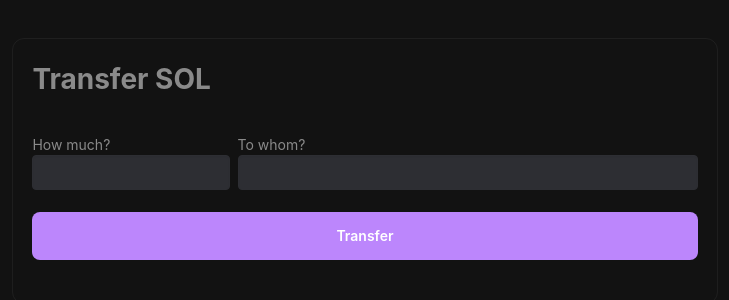
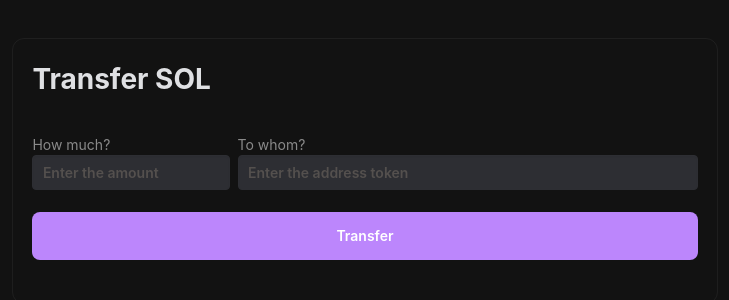
Before and after one commit to ionleu/solana-transfer-web, a React (Create React App) app: page / in a window 1280 px wide. Shown: the top 300 px of the page, without its empty margins (275-1004 px from the left). Built offline with nearby package versions, Linux system fonts and the light colour scheme.

Commit message:
feat(transfer): splited the transfer template into the components

```diff
--- a/src/App.tsx
+++ b/src/App.tsx
@@ -1,4 +1,5 @@
 import React from "react";
+import { Button, TextInput } from "./components/ui";
 
 function App() {
   return (
@@ -8,21 +9,24 @@
           <h1>Transfer SOL</h1>
           <div className="content my-5">
             <div className="form">
-              <div className="control sm mr-2">
-                <label>How much?</label>
-                <input className="input" type="text" />
-              </div>
+              <TextInput
+                label="How much?"
+                type="number"
+                placeholder="Enter the amount"
+                classes={["sm", "mr-2"]}
+                onChange={() => {}}
+              />
 
-              <div className="control md">
-                <label>To whom?</label>
-                <input className="input" type="text" />
-              </div>
+              <TextInput
+                label="To whom?"
+                placeholder="Enter the address token"
+                classes={["md"]}
+                onChange={() => {}}
+              />
             </div>
 
             <div className="transfer mt-3">
-              <button className="button is-primary button-action">
-                Transfer
-              </button>
+              <Button title="Transfer" onClick={() => {}} />
             </div>
           </div>
         </div>
--- a/src/assets/css/index.css
+++ b/src/assets/css/index.css
@@ -11,8 +11,12 @@
   -moz-osx-font-smoothing: grayscale;
 }
 
-label, h1, p {
+label, p {
   color: #8a8a8a;
+}
+
+h1, h2, p, .input, .button {
+  color: #dfe0e3;
 }
 
 h1 {
@@ -58,7 +62,6 @@
 .input {
   background-color: #2d2e33;
   border-color: #2d2e33;
-  color: white;
 }
 
 .button {
--- /dev/null
+++ b/src/components/ui/button.ui.tsx
@@ -0,0 +1,20 @@
+import { IButton } from "../../models";
+
+export const Button = ({
+  title,
+  isPrimary = true,
+  style,
+  onClick,
+}: IButton) => {
+  return (
+    <button
+      className={`button button-action ${
+        isPrimary ? "is-primary" : "is-outline"
+      }`}
+      style={style}
+      onClick={onClick}
+    >
+      {title}
+    </button>
+  );
+};
--- /dev/null
+++ b/src/components/ui/index.ts
@@ -0,0 +1,2 @@
+export * from "./button.ui";
+export * from "./text-input.ui";
--- /dev/null
+++ b/src/components/ui/text-input.ui.tsx
@@ -0,0 +1,21 @@
+import { ITextInput } from "../../models";
+
+export const TextInput = ({
+  type = "text",
+  label,
+  classes,
+  placeholder,
+  onChange,
+}: ITextInput) => {
+  return (
+    <div className={`control ${classes?.join(" ")}`}>
+      <label>{label}</label>
+      <input
+        className="input"
+        type={type}
+        placeholder={placeholder}
+        onChange={($event) => onChange($event.target.value)}
+      />
+    </div>
+  );
+};
--- /dev/null
+++ b/src/models/index.ts
@@ -0,0 +1,2 @@
+export * from "./button.model";
+export * from "./text-input.model";
```
Also changed, not shown: src/models/button.model.ts (added, +8 -0 lines), src/models/text-input.model.ts (added, +7 -0 lines).
